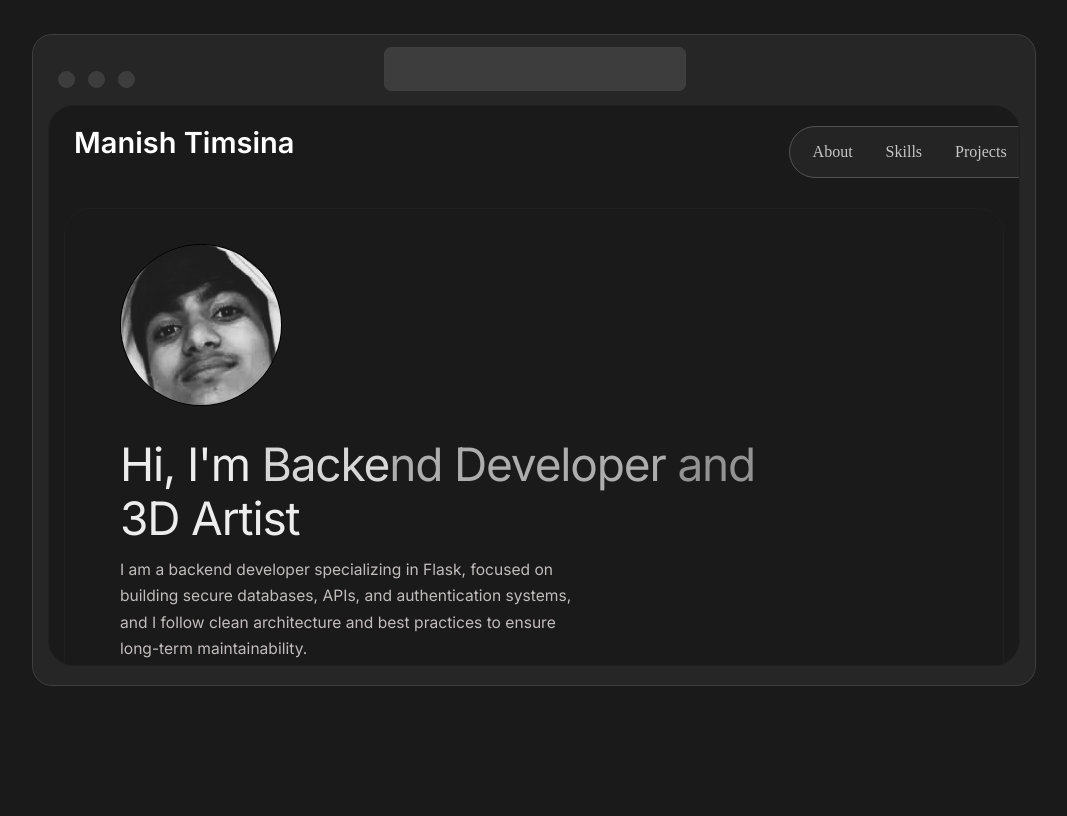
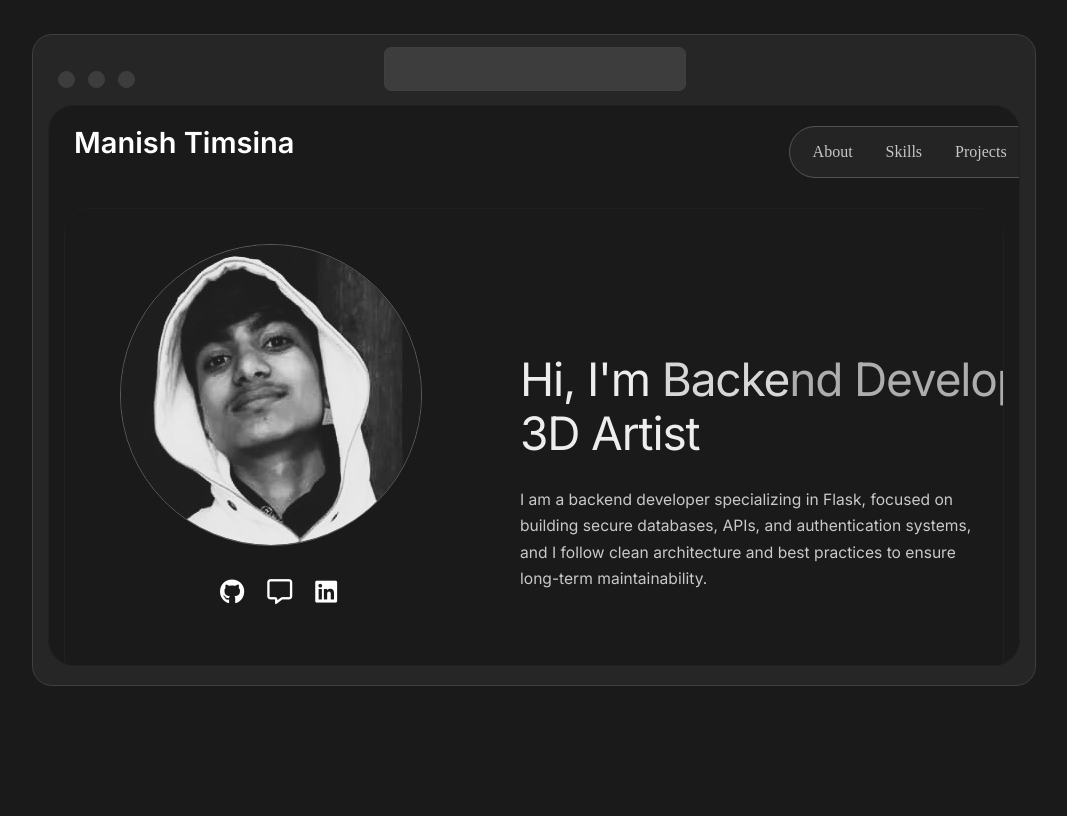
Before and after one commit to TManish-3D/Portfolio, a Flask app: page / in a window 1280 px wide. Shown: the whole page, without its empty margins (106-1173 px from the left). Run offline with Flask 3, Linux system fonts and the light colour scheme.

Commit message:
structure page

```diff
--- a/static/main.css
+++ b/static/main.css
@@ -125,22 +125,24 @@ nav li a {
     left: 25px;
 }
 .image{
-width: 160px;
-height: 160px;
+width: 300px;
+height: 300px;
 overflow: hidden;
-border: 1px solid black;
+border: 1px solid rgb(96, 92, 92);
 border-radius: 50%;
 margin-left: 55px;
 margin-top: 35px;
 }
 .image img{
 position: relative;
-right: 250px;
-top: -130px;
+right: 200px;
+top: -100px;
 }
 .about h1{
-    margin-left: 55px;
-
+  margin-left: 55px;
+  position: relative;
+  top: -250px;
+  left: 400px;
   font-family: 'Inter', sans-serif;
   font-size: 46px;
   font-weight: 400;
@@ -161,9 +163,10 @@ top: -130px;
 font-size: 15.6px;
 font-family: 'Inter',sans-serif;
 line-height: 1.7;
-color: #c2bdbd;
+color: #c9c9c9;
 position: relative;
-top: -35px;
+ left: 400px;
+top: -270px;
 
 
 }
@@ -291,10 +294,9 @@ footer{
 }
 
 /* Brand hints */
-.fa-github { color: #6e5494; }
-.fa-file-pdf { color: #e63946; }
-.fa-envelope { color: #4dabf7; }
-.fa-linkedin { color: #0a66c2; }
+
+.fa-file-pdf { color: #d09ea3; }
+
 
 /* dark-light mode*/
 .skills-section {
@@ -348,3 +350,25 @@ footer{
 .page.active {
   transform: scale(1);
 }
+/* icons css */
+.icons {
+
+  position: relative;
+  left: 155px;
+  bottom: -34px;
+  display: flex;
+  gap: 23px;
+
+}
+.fa-github{
+  color: white;
+  font-size: 25px;
+}
+.fa-message{
+  color: white;
+  font-size: 25px;
+}
+.fa-linkedin{
+  color: white;
+  font-size: 25px;
+}
--- a/templates/main.html
+++ b/templates/main.html
@@ -26,10 +26,7 @@
             <li><a href="/skills" class="nav-link" data-route>Skills</a></li>
             <li><a href="/projects" class="nav-link" data-route>Projects</a></li>
 
-            <li class="dropdown"> <a href="#" class="nav-link">More </a> <ul class="dropdown-menu"> <li><a href="{{ url_for('static', filename='resume.pdf') }}" target="_blank"> <i class="fa-solid fa-file-pdf"></i> Resume </a></li> <li><a href="https://github.com/TManish-3D" target="_blank"> <i class="fa-brands fa-github"></i> GitHub </a></li> <li><a href="https://mail.google.com/mail/?view=cm&fs=1&to=mtimsina91@yourdomain.com"> <i class="fa-solid fa-envelope"></i> Gmail </a></li>  <li>
-      <a href="https://www.linkedin.com/in/manishpy99" target="_blank">
-        <i class="fa-brands fa-linkedin"></i> LinkedIn
-      </a>
+            <li class="dropdown"> <a href="#" class="nav-link">More </a> <ul class="dropdown-menu"> <li><a href="{{ url_for('static', filename='resume.pdf') }}" target="_blank"> <i class="fa-solid fa-file-pdf"></i> Resume </a></li>
     </li>
 
         </ul></nav>
@@ -40,6 +37,14 @@
 
 
 <div class="image"><img src="{{ url_for('static', filename='blackpp.jpg') }}"></div>
+<div class="icons"><a href="https://github.com/TManish-3D" ><i class="fa-brands fa-github"></i>
+ </a>
+ <a href="https://mail.google.com/mail/?view=cm&fs=1&to=mtimsina91@yourdomain.com"><i class="fa-regular fa-message"></i>
+
+      <a href="https://www.linkedin.com/in/manishpy99" >
+        <i class="fa-brands fa-linkedin"></i>
+      </a></div>
+
 <div class="about"><h1>Hi, I'm <span class="f">Backe</span><span class="fade">nd Developer</span><span class="g"> and</span><br>
 <span>3D Artist</span></h1></div>
 <div class="dis"><p>I am a backend developer specializing in Flask, focused on building secure databases, APIs, and authentication systems, and I follow clean architecture and best practices to ensure long-term maintainability.</p></div>
```
